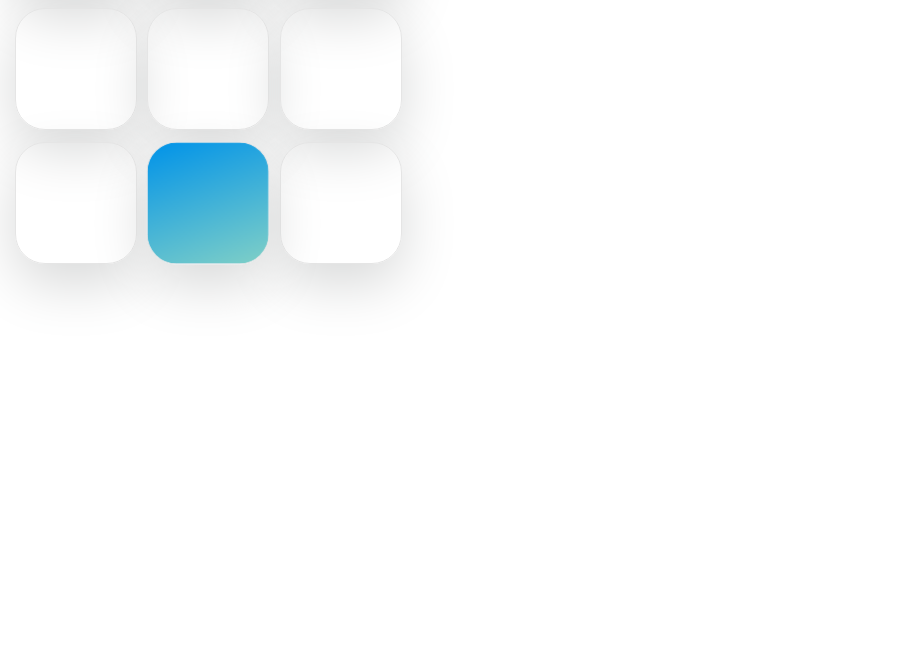
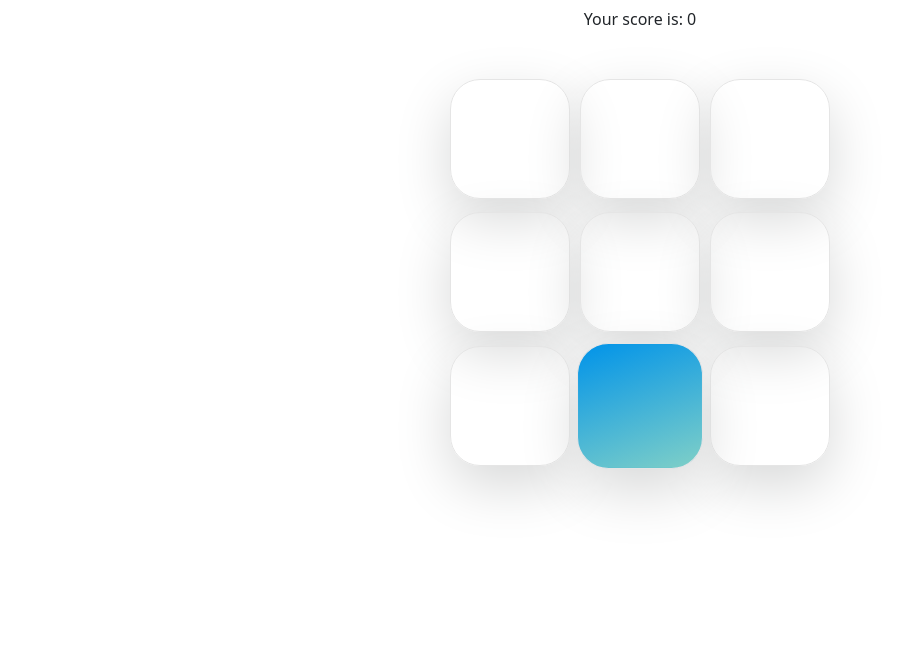
Before and after one commit to shahirmijan/Whack-a-mole, a plain HTML site: page index.html in a window 1280 px wide. Shown: the part 137-800 px from the top of the page, without its empty margins (0-902 px from the left). Drawn offline with nearby package versions, Linux system fonts and the light colour scheme.

Commit message:
Bootstrap added and logic improved

```diff
--- a/index.html
+++ b/index.html
@@ -3,19 +3,18 @@
 
 <head>
     <link rel="stylesheet" href="style.css">
-
-    <!-- We defer this script so it runs after the DOM is loaded,
-    that way in the JS, we are able to pull all squares into an array
-    as they have been rendered   -->
-    <script type="text/javascript" src="logic.js" defer></script>
+    <script type="text/javascript" src="logic.js"></script>
+    <link rel="stylesheet" href="https://cdn.jsdelivr.net/npm/bootstrap@5.3.3/dist/css/bootstrap.min.css" integrity="sha384-QWTKZyjpPEjISv5WaRU9OFeRpok6YctnYmDr5pNlyT2bRjXh0JMhjY6hW+ALEwIH" crossorigin="anonymous">
 </head>
 
 <body>
 
-    <div class="container">
+    <h1 class="text-center my-5">Whack a mole!</h1>
+    <p class="text-center text-bold">Your score is: <span id="score"></span></p>
+    <div class="mole-container m-auto my-5">
 
         <!-- set the first mole -->
-        <div class="square mole"></div>
+        <div class="square"></div>
         <div class="square"></div>
         <div class="square"></div>
 
--- a/logic.js
+++ b/logic.js
@@ -1,30 +1,46 @@
-const squares = document.querySelectorAll('.square')
+var squares;
 var mole;
 var score = 0;
+var scoreDisplay;
+
+window.onload = () => {
+    squares = document.querySelectorAll('.square');
+    scoreDisplay = document.getElementById('score');
+    setScore();
+}
 
 setInterval(function () {
     nextMole = selectMole()
     setMole(nextMole)
-}, 2500);
+}, 2000);
 
 
 function selectMole(){
-    nextMole = Math.floor(Math.random() * 8);
-    return nextMole
+    nextMole = Math.floor(Math.random() * 9);
+    return nextMole;
 }
 
 
 function setMole( nextMole ){
     mole = document.querySelector('.mole')
-    mole.classList.remove("mole")
-    mole.removeEventListener("mousedown", buttonClicked )
+
+    if(mole){
+        mole.classList.remove("mole")
+        mole.removeEventListener("mousedown", buttonClicked )
+    }
+
     squares[nextMole].classList.add("mole")
     squares[nextMole].addEventListener("mousedown", buttonClicked )
 }
 
+function setScore() {
+    scoreDisplay.innerHTML = score;
+}
 function buttonClicked(){
-    score++
-    console.log(score);
-    nextMole = selectMole()
-    setMole(nextMole)
+    score++;
+    setScore();
+
+    nextMole = selectMole();
+    setMole(nextMole);
+
 }
--- a/style.css
+++ b/style.css
@@ -1,5 +1,5 @@
-.container {
-    width: 400px;
+.mole-container {
+    max-width: 400px;
     height: 400px;
     display: flex;
     flex-wrap: wrap;
@@ -11,13 +11,17 @@
     height: 30%;
     border: 1px solid rgb(229, 229, 229);
     border-radius: 30px;
-    margin: 1%;
     box-shadow: 0 20px 56px #d8d9d9;
 }
 
 .mole {
     background-color: #0093E9;
     background-image: linear-gradient(160deg, #0093E9 0%, #80D0C7 100%);
-    transition: 0.3s ease-in;
+    transition: 0.2s ease-in;
     transform: scale(1.05);
 }
+
+.mole:hover {
+    cursor: pointer;
+    opacity: 0.5;
+}
```
